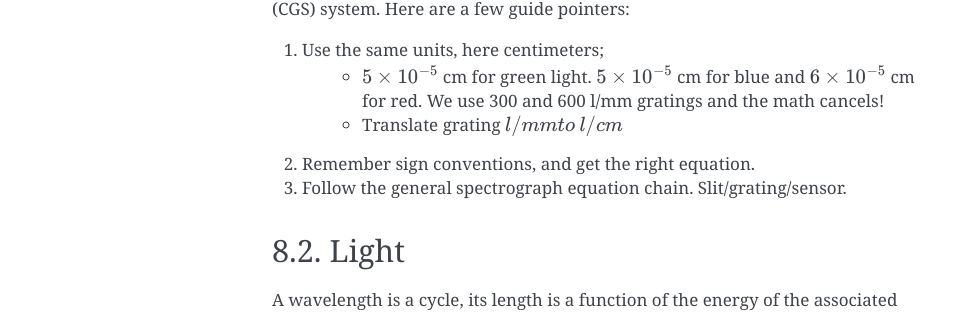
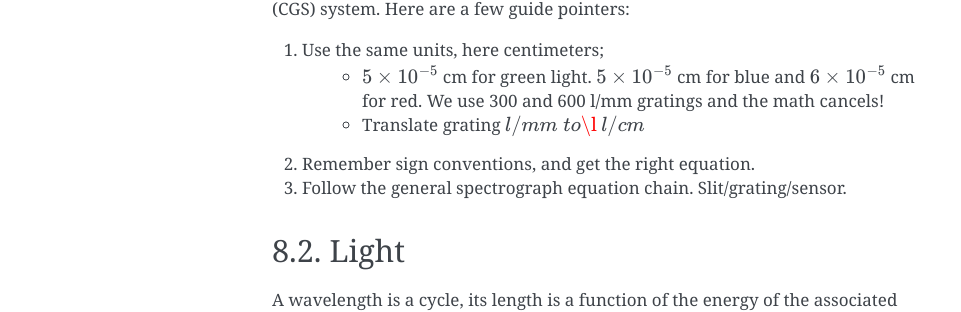
Before and after one commit to The-SMTSci/FlexSpec1, a Sphinx documentation site: the page built from docs/source/physics.rst, in a window 1280 px wide and 900 px high, scrolled down 523 px. Shown: the part 151-463 px from the top of the window, without its empty margins (148-1109 px from the left). Built offline with Sphinx 7.4.7, drawn with Linux system fonts in a browser that asks for light colours.

```diff
--- a/docs/source/physics.rst
+++ b/docs/source/physics.rst
@@ -33,7 +33,7 @@
 
 #. Use the same units, here centimeters;
     - :math:`5 \times 10^{-5}` cm for green light. :math:`5 \times 10^{-5}` cm for blue and :math:`6 \times 10^{-5}` cm for red. We use 300 and 600 l/mm gratings and the math cancels!
-    - Translate grating :math:`l/mm to` :math:`l/cm`
+    - Translate grating :math:`l/mm\; to\l` :math:`l/cm`
 
 #. Remember sign conventions, and get the right equation.
 #. Follow the general spectrograph equation chain. Slit/grating/sensor.
```
